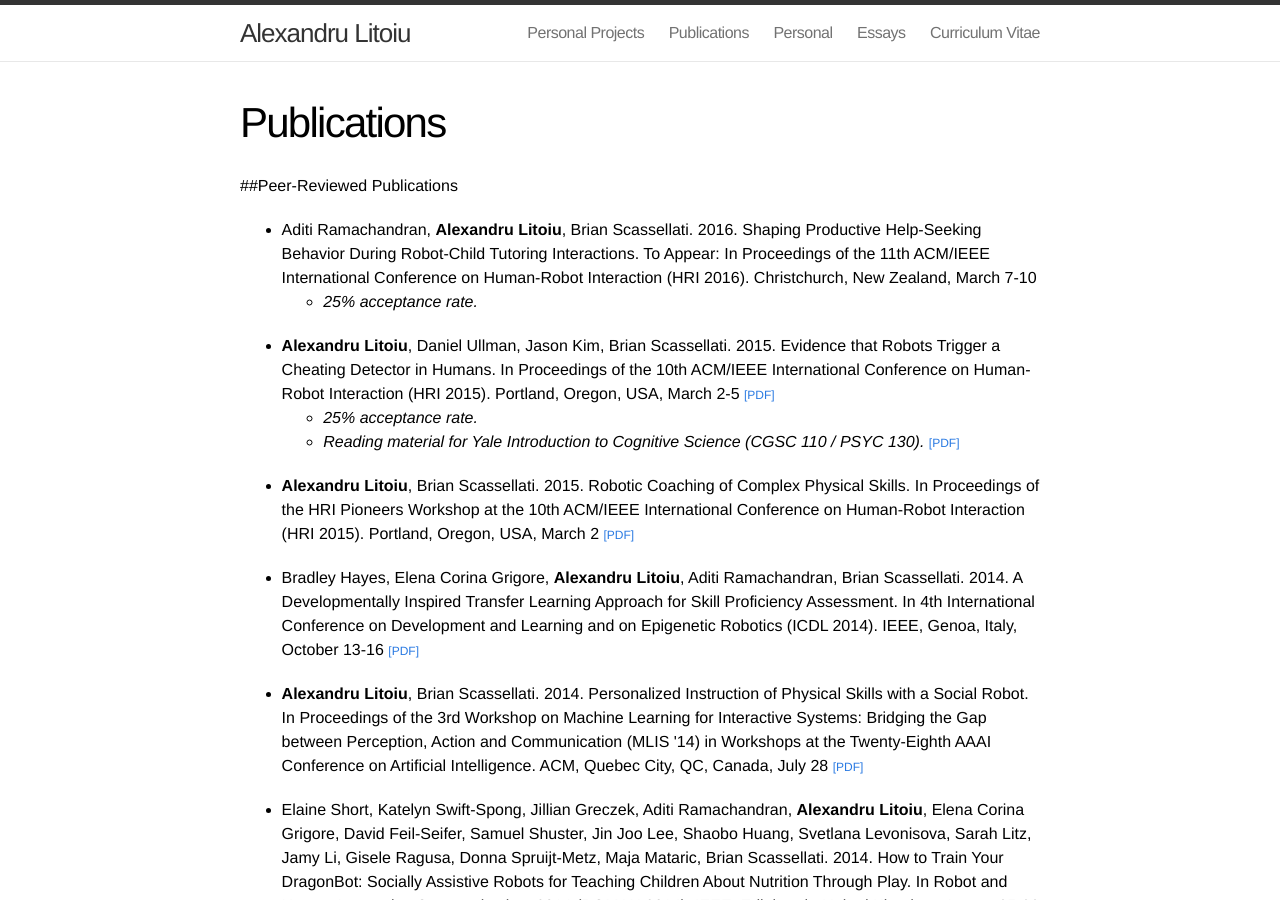
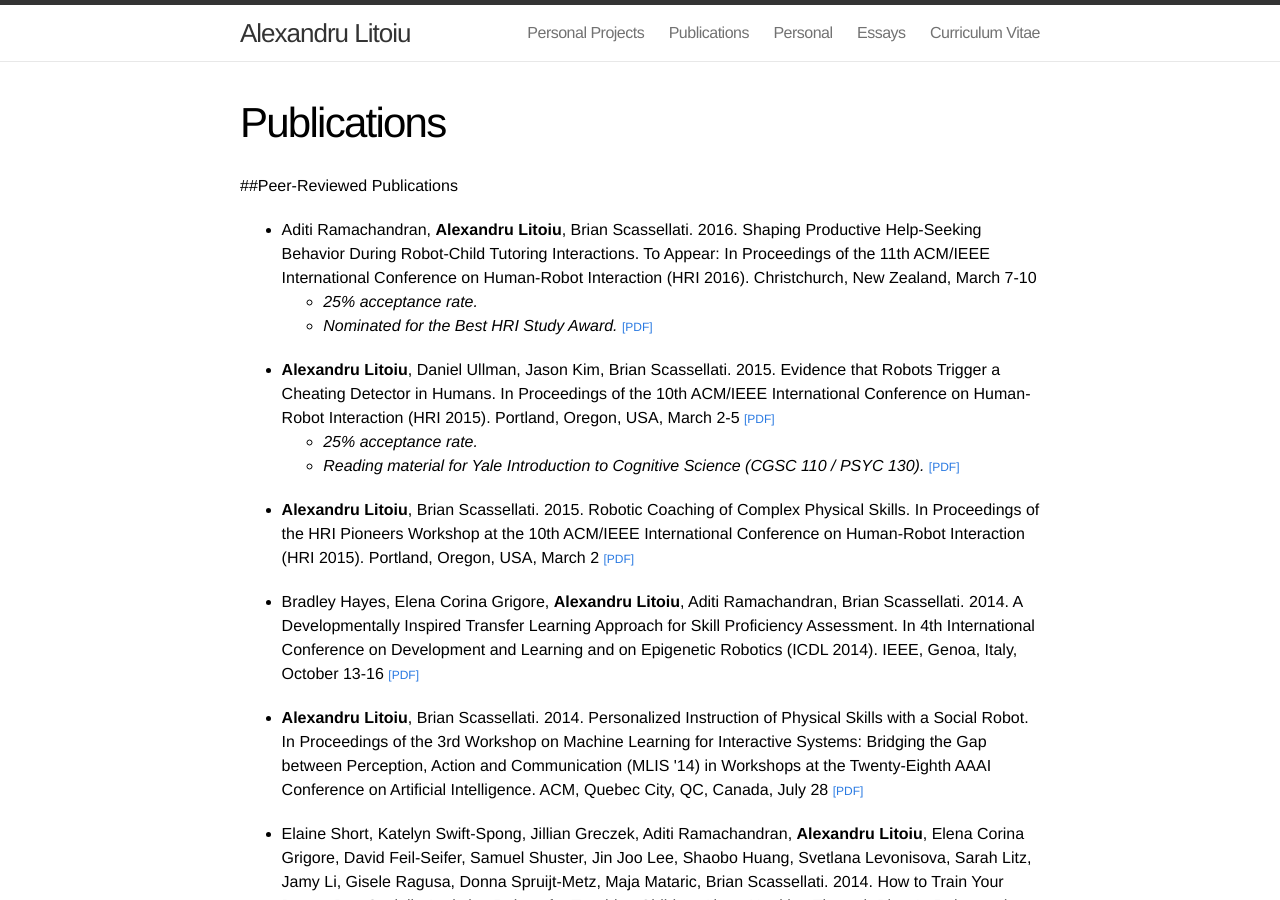
Before and after one commit to alitoiu/alitoiu.github.io, a Jekyll site: the page built from publications.md, in a window 1280 px wide and 900 px high. Built offline with Jekyll 4.4.1, drawn with Linux system fonts in a browser that asks for light colours.

Commit message:
Added HRI2016 nomination to publications.md

```diff
--- a/publications.md
+++ b/publications.md
@@ -15,6 +15,12 @@ navigation_index: 2
         <ul class="sub">
             <li>
             <em>25% acceptance rate.</em>
+            </li>
+            <li>
+            <em>Nominated for the Best HRI Study Award.</em>
+            <span class="content-link-large">
+            <a href="{{site.dropbox_url}}Publications/Awards/HRI2016BestStudyNomination.pdf">[pdf]</a>
+            </span>
             </li>
         </ul>
         </li>
```
